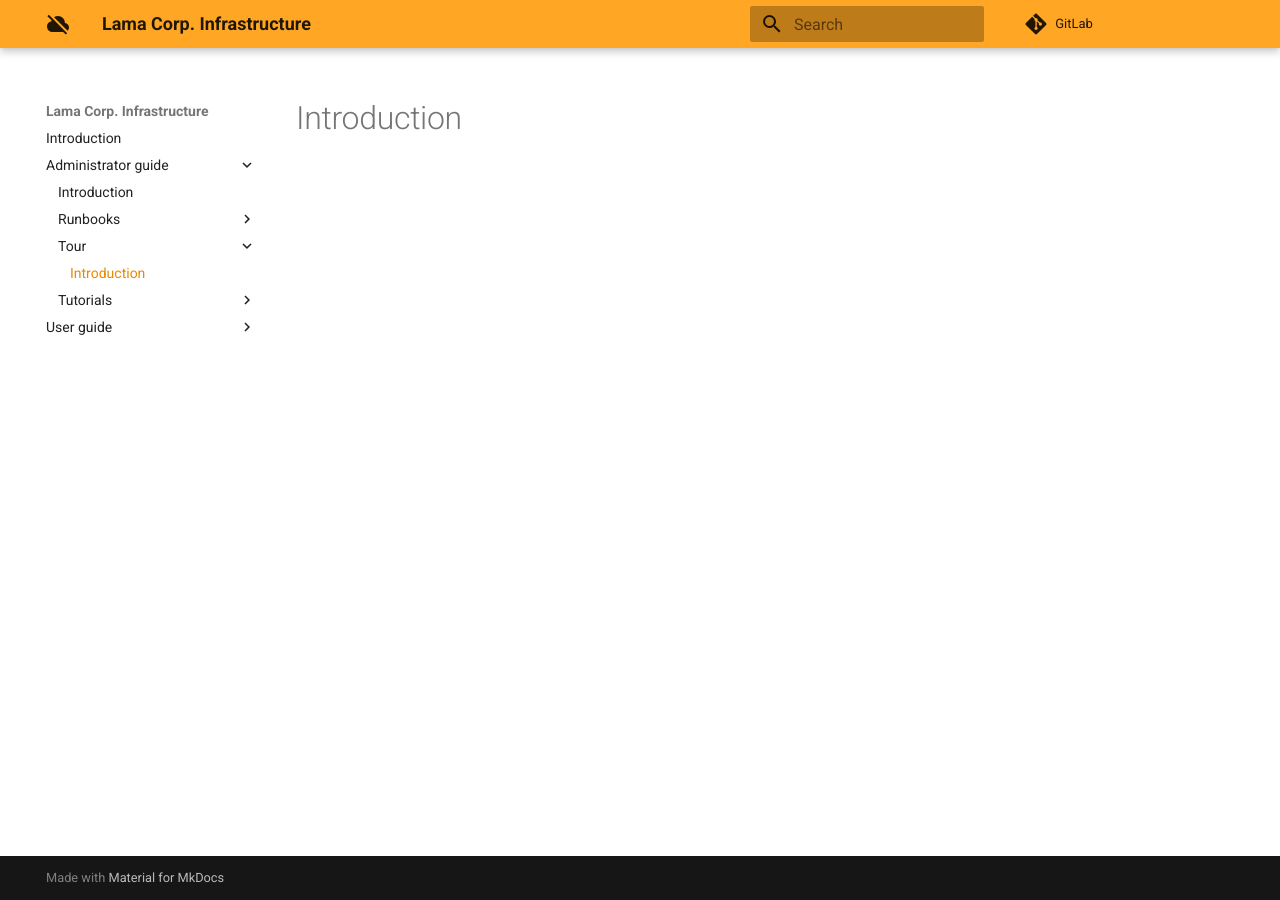
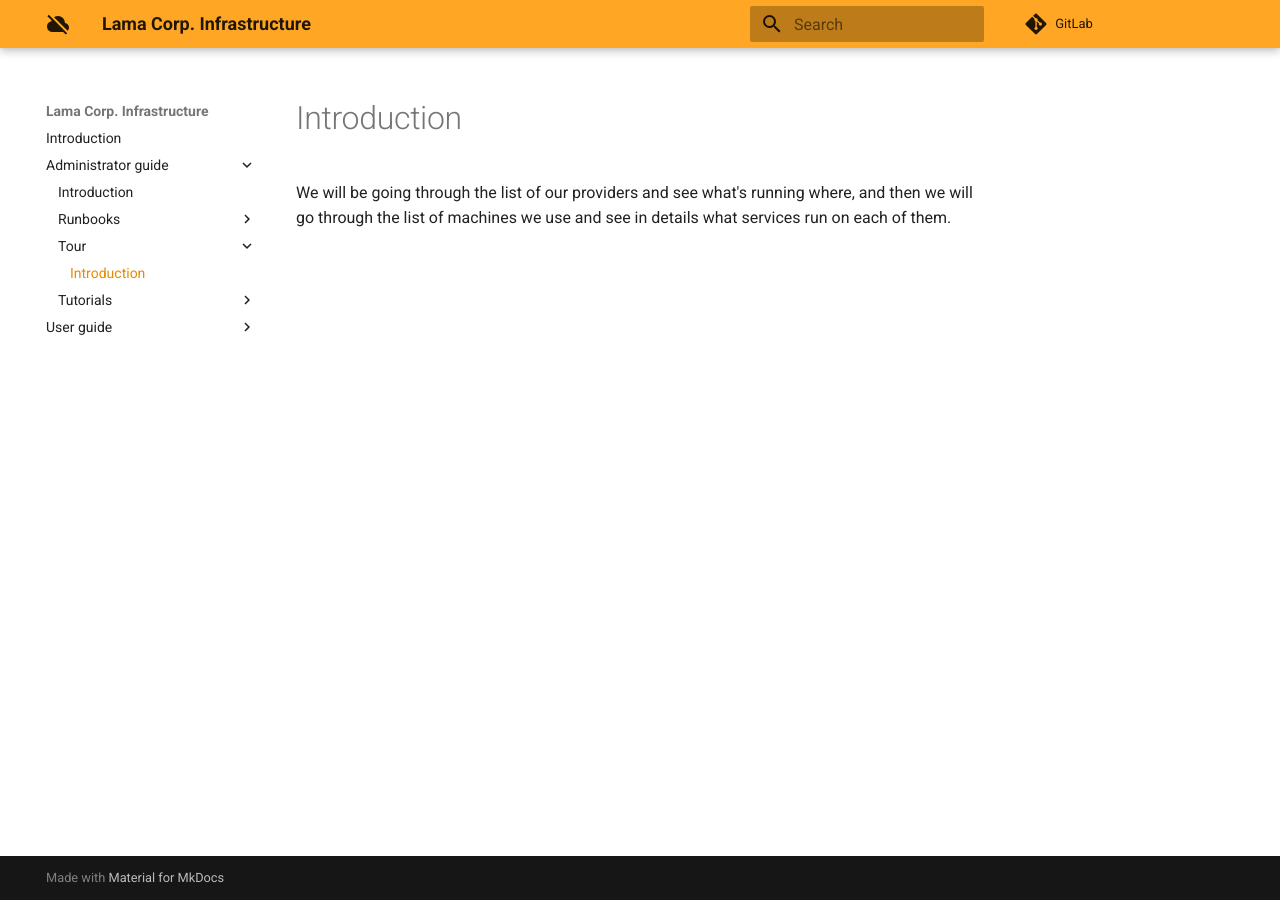
Before and after one commit to LamaCorp/infra-doc, an MkDocs documentation site: the page built from docs/administrator-guide/tour/1.introduction.md, in a window 1280 px wide. Built offline with MkDocs 1.6.1 and Material for MkDocs 9.7.7, drawn with Linux system fonts in a browser that asks for light colours; comment, search, counter and statistics services are not loaded.

Commit message:
administrator guide: add providers list

```diff
--- a/docs/administrator-guide/tour/1.introduction.md
+++ b/docs/administrator-guide/tour/1.introduction.md
@@ -1 +1,5 @@
 # Introduction
+
+We will be going through the list of our providers and see what's running where,
+and then we will go through the list of machines we use and see in details what
+services run on each of them.
```
Also changed, not shown: 1 other file.
